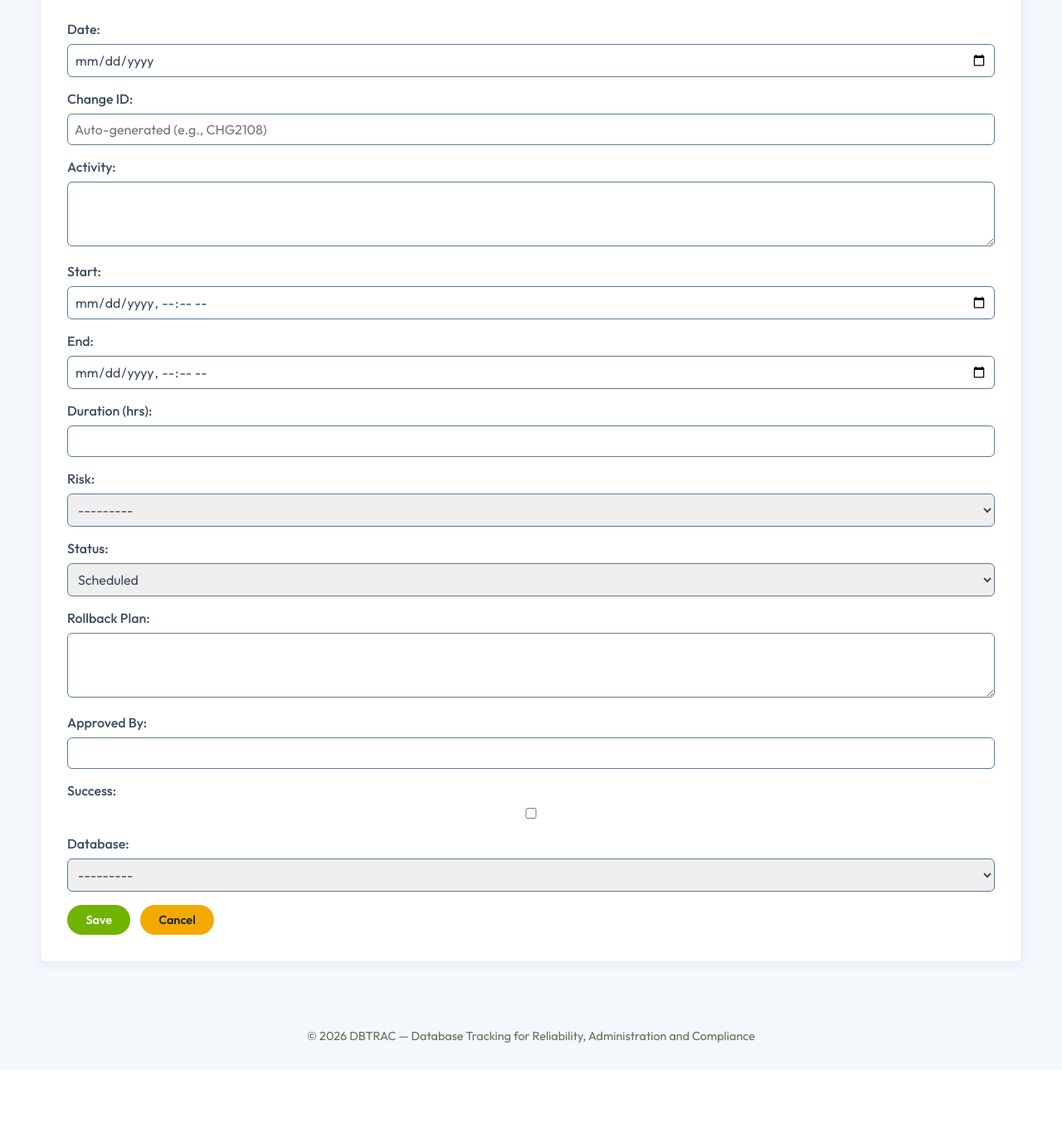
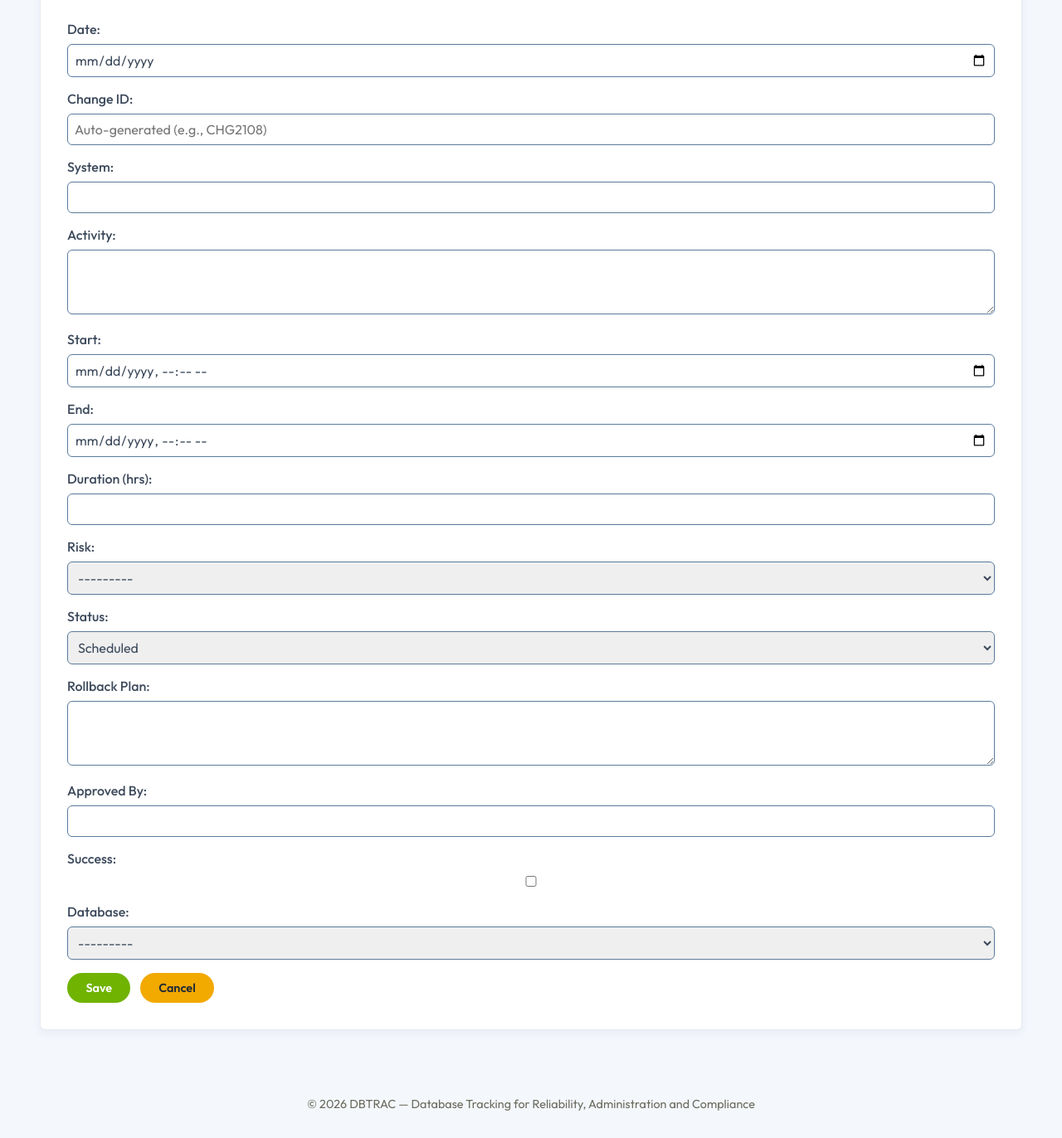
Before and after one commit to AKamahunde/DBA_Uptime_tracker, a Django app: page /maintenance/create/ in a window 1280 px wide. Shown: the part 169-1541 px from the top of the page at 83% size. Before the commit the page ends 1426 px from the top, so only its background shows below. Run offline with Django 5.2, Linux system fonts and the light colour scheme; the visitor is signed in with stand-in values (Sample User, id 1); data that the repository does not hold is empty.

Commit message:
fix(maintenance): add missing status and system fields to staging promote maintenance form

```diff
--- a/backend/api/forms.py
+++ b/backend/api/forms.py
@@ -128,6 +128,8 @@ class MaintenanceRegisterForm(forms.ModelForm):
             self.fields['duration_hrs'].required = False
         if 'rollback_plan' in self.fields:
             self.fields['rollback_plan'].required = False
+        if 'status' in self.fields and not self.fields['status'].initial:
+            self.fields['status'].initial = 'Scheduled'
         iso_formats = ['%Y-%m-%dT%H:%M', '%Y-%m-%dT%H:%M:%S', '%Y-%m-%d %H:%M:%S', '%Y-%m-%d %H:%M']
         if 'start' in self.fields:
             self.fields['start'].input_formats = iso_formats
--- a/backend/api/templates/maintenance/form.html
+++ b/backend/api/templates/maintenance/form.html
@@ -14,6 +14,10 @@
         <div class="form-group">
             <label for="{{ form.change_id.id_for_label }}">Change ID:</label>
             {{ form.change_id }}
+        </div>
+        <div class="form-group">
+            <label for="{{ form.system.id_for_label }}">System:</label>
+            {{ form.system }}
         </div>
         <div class="form-group">
             <label for="{{ form.activity.id_for_label }}">Activity:</label>
```
Also changed, not shown: backend/api/templates/incidents/staging_promote_maintenance.html (+8 -0 lines).
